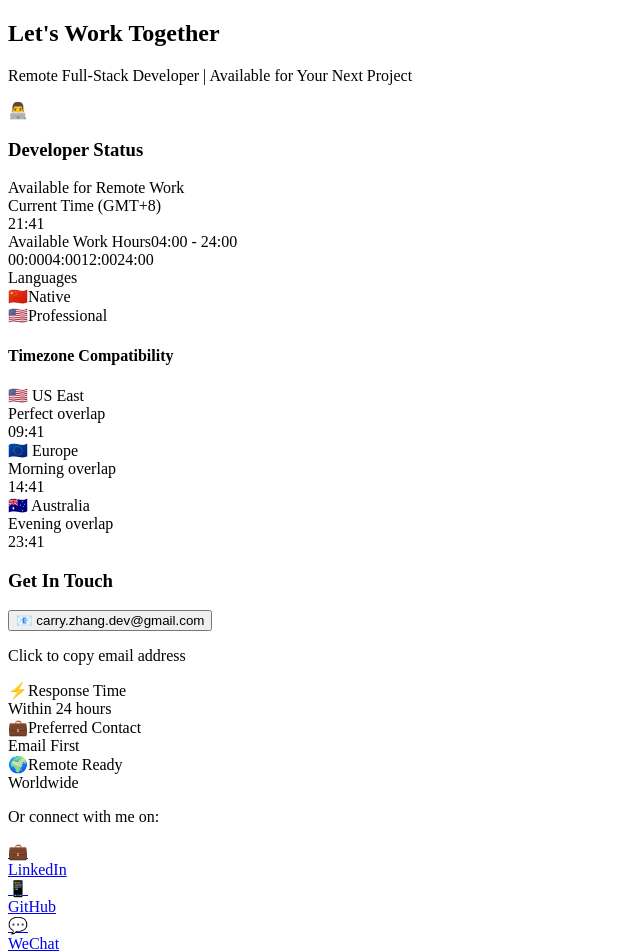
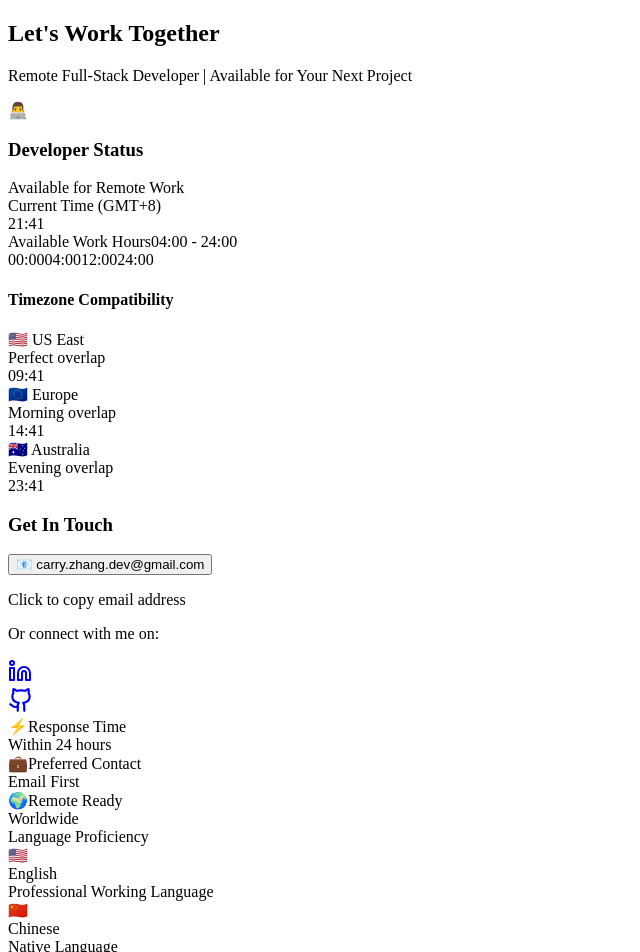
Before and after one commit to hi-carry-lee/my-portfolio-v1, a Next.js app: page /contact in a window 1280 px wide. Shown: the top 952 px of the page, without its empty margins (0-640 px from the left). Built offline with nearby package versions, Linux system fonts and the light colour scheme.

Commit message:
refactor contact section

```diff
--- a/pages/contact.tsx
+++ b/pages/contact.tsx
@@ -3,6 +3,7 @@
 import { useState, useEffect } from "react";
 import { toast } from "react-hot-toast";
 import { Button } from "@/components/ui/button";
+import { Linkedin, Github } from "lucide-react";
 
 const Contact = () => {
   const [currentTime, setCurrentTime] = useState<string>("");
@@ -117,8 +118,8 @@ const Contact = () => {
 
             {/* Current Time */}
             <div className="text-center mb-6">
-              <div className="text-sm text-slate-500 dark:text-slate-400 mb-2">
-                Current Time (GMT+8)
+              <div className="text-md text-slate-500 dark:text-slate-400 mb-2 inline-flex items-center gap-2">
+                Current Time (GMT+8){" "}
               </div>
               <div className="text-2xl font-mono font-semibold text-blue-600 dark:text-blue-300">
                 {currentTime}
@@ -132,10 +133,14 @@ const Contact = () => {
                 <span>04:00 - 24:00</span>
               </div>
               <div className="relative h-2 bg-slate-200 dark:bg-slate-700 rounded">
+                {/* 00:00 标记线 */}
                 <div className="absolute left-0 top-0 h-full w-0.5 bg-slate-400 dark:bg-slate-500"></div>
+                {/* 04:00 标记线 (1/6 位置) */}
                 <div className="absolute left-1/6 top-0 h-full w-0.5 bg-green-500 dark:bg-green-400"></div>
+                {/* 24:00 标记线 */}
                 <div className="absolute right-0 top-0 h-full w-0.5 bg-slate-400 dark:bg-slate-500"></div>
-                <div className="absolute left-1/6 top-0 h-full w-1/3 bg-green-500/30 dark:bg-green-400/30 rounded"></div>
+                {/* 可工作时间段：从 04:00 到 24:00 (5/6 的宽度) */}
+                <div className="absolute left-1/6 top-0 h-full w-5/6 bg-green-500/30 dark:bg-green-400/30 rounded"></div>
               </div>
               <div className="flex justify-between text-xs text-slate-400 dark:text-slate-500 mt-1">
                 <span>00:00</span>
@@ -145,33 +150,12 @@ const Contact = () => {
               </div>
             </div>
 
-            {/* Language Skills */}
-            <div className="text-center mb-6">
-              <div className="text-sm text-slate-500 dark:text-slate-400 mb-2">
-                Languages
-              </div>
-              <div className="flex justify-center space-x-6">
-                <div className="flex items-center">
-                  <span className="text-xl mr-2">🇨🇳</span>
-                  <span className="text-sm text-slate-700 dark:text-white">
-                    Native
-                  </span>
-                </div>
-                <div className="flex items-center">
-                  <span className="text-xl mr-2">🇺🇸</span>
-                  <span className="text-sm text-slate-700 dark:text-white">
-                    Professional
-                  </span>
-                </div>
-              </div>
-            </div>
-
             {/* Timezone Compatibility */}
             <div>
               <h4 className="text-base font-semibold mb-3 text-center text-slate-800 dark:text-white">
                 Timezone Compatibility
               </h4>
-              <div className="space-y-2">
+              <div className="space-y-4">
                 <div className="bg-blue-50 dark:bg-blue-500/5 border border-blue-200 dark:border-blue-500/20 p-2 rounded-lg hover:bg-blue-100 dark:hover:bg-blue-500/10 hover:-translate-y-0.5 transition-all duration-300">
                   <div className="flex justify-between items-center">
                     <div>
@@ -230,7 +214,7 @@ const Contact = () => {
             </h3>
 
             {/* Primary Email CTA */}
-            <div className="text-center mb-6">
+            <div className="text-center mb-2">
               <Button
                 onClick={copyEmail}
                 className="w-full py-3 px-5 rounded-xl text-white font-semibold text-base bg-gradient-to-r from-blue-600 to-emerald-600 hover:from-blue-700 hover:to-emerald-700 hover:-translate-y-0.5 hover:shadow-lg hover:shadow-blue-500/40 transition-all duration-300 relative overflow-hidden group"
@@ -245,9 +229,34 @@ const Contact = () => {
               </p>
             </div>
 
+            {/* Social Links */}
+            <div className="text-center">
+              <p className="text-slate-500 dark:text-slate-400 mb-4 text-sm">
+                Or connect with me on:
+              </p>
+              <div className="grid grid-cols-1 sm:grid-cols-2 gap-3">
+                <a
+                  href="#"
+                  className="bg-slate-100 dark:bg-slate-700/30 border border-slate-200 dark:border-slate-600/30 p-3 rounded-lg text-center hover:border-blue-400 hover:text-blue-600 dark:hover:text-blue-300 hover:-translate-y-1 hover:shadow-lg transition-all duration-300"
+                >
+                  <div className="text-xl mb-1 flex items-center justify-center">
+                    <Linkedin />
+                  </div>
+                </a>
+                <a
+                  href="#"
+                  className="bg-slate-100 dark:bg-slate-700/30 border border-slate-200 dark:border-slate-600/30 p-3 rounded-lg text-center hover:border-gray-400 hover:text-gray-600 dark:hover:text-gray-300 hover:-translate-y-1 hover:shadow-lg transition-all duration-300"
+                >
+                  <div className="text-xl mb-1 flex items-center justify-center">
+                    <Github size={26} />
+                  </div>{" "}
+                </a>
+              </div>
+            </div>
+
             {/* Contact Preferences */}
-            <div className="space-y-3 mb-6">
-              <div className="flex items-center justify-between p-3 bg-slate-100 dark:bg-slate-700/50 rounded-lg">
+            <div className="space-y-3 mt-4">
+              <div className="flex items-center justify-between p-2 bg-slate-100 dark:bg-slate-700/50 rounded-lg">
                 <div className="flex items-center">
                   <span className="text-xl mr-3">⚡</span>
                   <span className="text-slate-700 dark:text-white">
@@ -259,7 +268,7 @@ const Contact = () => {
                 </span>
               </div>
 
-              <div className="flex items-center justify-between p-3 bg-slate-100 dark:bg-slate-700/50 rounded-lg">
+              <div className="flex items-center justify-between p-2 bg-slate-100 dark:bg-slate-700/50 rounded-lg">
                 <div className="flex items-center">
                   <span className="text-xl mr-3">💼</span>
                   <span className="text-slate-700 dark:text-white">
@@ -271,7 +280,7 @@ const Contact = () => {
                 </span>
               </div>
 
-              <div className="flex items-center justify-between p-3 bg-slate-100 dark:bg-slate-700/50 rounded-lg">
+              <div className="flex items-center justify-between p-2 bg-slate-100 dark:bg-slate-700/50 rounded-lg">
                 <div className="flex items-center">
                   <span className="text-xl mr-3">🌍</span>
                   <span className="text-slate-700 dark:text-white">
@@ -284,39 +293,41 @@ const Contact = () => {
               </div>
             </div>
 
-            {/* Social Links */}
-            <div className="text-center">
-              <p className="text-slate-500 dark:text-slate-400 mb-4 text-sm">
-                Or connect with me on:
-              </p>
-              <div className="grid grid-cols-1 sm:grid-cols-3 gap-3">
-                <a
-                  href="#"
-                  className="bg-slate-100 dark:bg-slate-700/30 border border-slate-200 dark:border-slate-600/30 p-3 rounded-lg text-center hover:border-blue-400 hover:text-blue-600 dark:hover:text-blue-300 hover:-translate-y-1 hover:shadow-lg transition-all duration-300"
-                >
-                  <div className="text-xl mb-1">💼</div>
-                  <div className="text-xs font-medium text-slate-700 dark:text-white">
-                    LinkedIn
+            {/* Language Skills */}
+            <div className="text-center mt-4">
+              <div className="text-sm text-slate-500 dark:text-slate-400 mb-3">
+                Language Proficiency
+              </div>
+              <div className="space-y-3">
+                {/* 英语 - 工作语言 */}
+                <div className="bg-blue-50 dark:bg-blue-500/10 border border-blue-200 dark:border-blue-500/30 p-3 rounded-lg">
+                  <div className="flex items-center justify-center">
+                    <span className="text-2xl mr-3">🇺🇸</span>
+                    <div className="text-center">
+                      <div className="font-semibold text-blue-700 dark:text-blue-300 text-sm">
+                        English
+                      </div>
+                      <div className="text-xs text-blue-600 dark:text-blue-400">
+                        Professional Working Language
+                      </div>
+                    </div>
                   </div>
-                </a>
-                <a
-                  href="#"
-                  className="bg-slate-100 dark:bg-slate-700/30 border border-slate-200 dark:border-slate-600/30 p-3 rounded-lg text-center hover:border-gray-400 hover:text-gray-600 dark:hover:text-gray-300 hover:-translate-y-1 hover:shadow-lg transition-all duration-300"
-                >
-                  <div className="text-xl mb-1">📱</div>
-                  <div className="text-xs font-medium text-slate-700 dark:text-white">
-                    GitHub
+                </div>
+
+                {/* 中文 - 母语 */}
+                <div className="bg-slate-50 dark:bg-slate-700/30 border border-slate-200 dark:border-slate-600/30 p-3 rounded-lg">
+                  <div className="flex items-center justify-center">
+                    <span className="text-2xl mr-3">🇨🇳</span>
+                    <div className="text-center">
+                      <div className="font-semibold text-slate-700 dark:text-white text-sm">
+                        Chinese
+                      </div>
+                      <div className="text-xs text-slate-500 dark:text-slate-400">
+                        Native Language
+                      </div>
+                    </div>
                   </div>
-                </a>
-                <a
-                  href="#"
-                  className="bg-slate-100 dark:bg-slate-700/30 border border-slate-200 dark:border-slate-600/30 p-3 rounded-lg text-center hover:border-green-400 hover:text-green-600 dark:hover:text-green-300 hover:-translate-y-1 hover:shadow-lg transition-all duration-300"
-                >
-                  <div className="text-xl mb-1">💬</div>
-                  <div className="text-xs font-medium text-slate-700 dark:text-white">
-                    WeChat
-                  </div>
-                </a>
+                </div>
               </div>
             </div>
           </div>
--- a/pages/hero.tsx
+++ b/pages/hero.tsx
@@ -146,7 +146,7 @@ const Hero = () => {
           }`}
         >
           <div className="flex flex-col items-center gap-2 text-muted-foreground">
-            <span className="text-sm">向下滚动</span>
+            <span className="text-sm">Scroll down</span>
             <ArrowDown className="h-5 w-5 animate-bounce" />
           </div>
         </div>
--- a/pages/projects.tsx
+++ b/pages/projects.tsx
@@ -48,7 +48,7 @@ const Projects = () => {
         "OpenAI",
         "Vercel",
       ],
-      status: "Live",
+      status: "Coming Soon",
       liveUrl: "#",
       githubUrl: "#",
     },
@@ -68,7 +68,7 @@ const Projects = () => {
         "Redis",
         "Vercel",
       ],
-      status: "Live",
+      status: "Coming Soon",
       liveUrl: "#",
       githubUrl: "#",
     },
```
